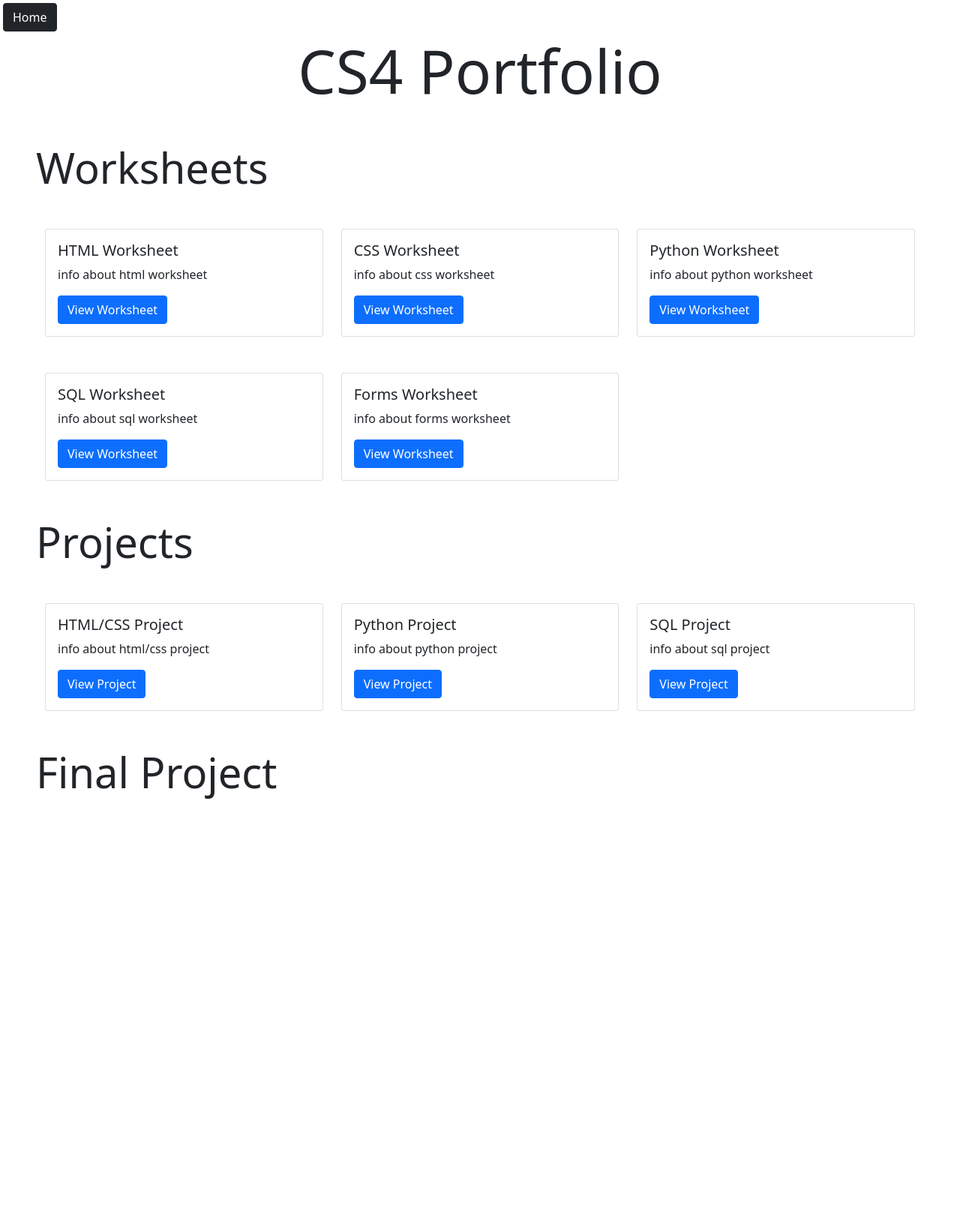
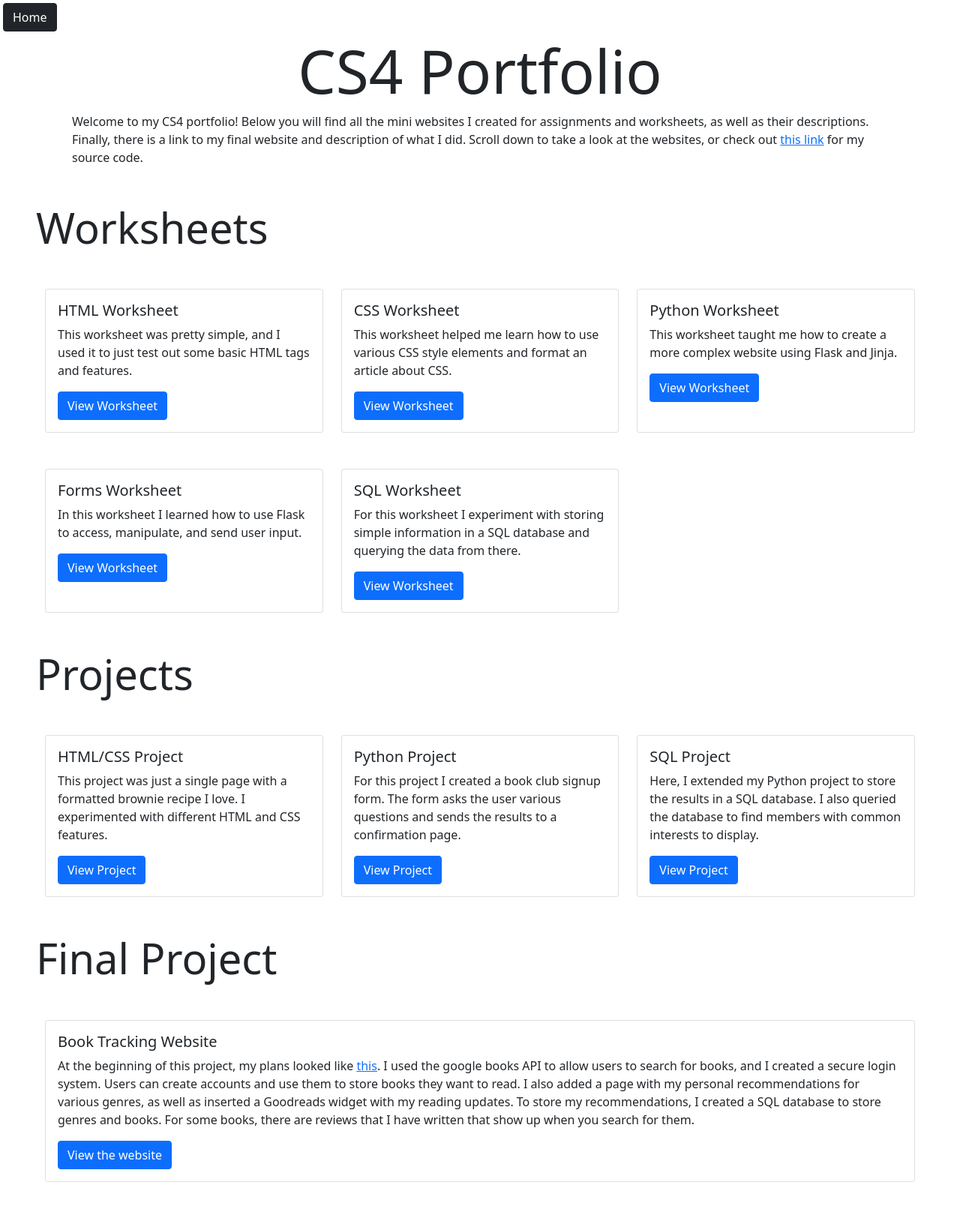
Before and after one commit to BillieEyelash/CS50, a Flask app: page / in a window 1280 px wide. Shown: the whole page at 75% size. Before the commit the page ends 1065 px from the top, so only its background shows below. Run offline with Flask 2, Linux system fonts and the light colour scheme; some libraries are stand-ins or nearby versions.

Commit message:
final project section

```diff
--- a/FinalProject/templates/index.html
+++ b/FinalProject/templates/index.html
@@ -6,33 +6,34 @@
 {% endblock %}
 
 {% block body %}
-<!--TODO: INTRO-->
   <h1 class="d-flex justify-content-center display-1">CS4 Portfolio</h1>
+  <p class="mx-5 px-5">Welcome to my CS4 portfolio! Below you will find all the mini websites I created for assignments and worksheets, as well as their descriptions. Finally, there is a link to my final website and description of what I did. Scroll down to take a look at the websites, or check out <a href="https://github.com/riatalwar/CS4F2021" target="_blank">this link</a> for my source code.</p>
+
   <h2 class="display-4 m-5">Worksheets</h2>
   <div class="row m-5">
-    <div class="col-sm-4">
+    <div class="col-sm-4 d-flex align-items-stretch">
       <div class="card">
         <div class="card-body">
           <h5 class="card-title">HTML Worksheet</h5>
-          <p class="card-text">info about html worksheet</p>
+          <p class="card-text">This worksheet was pretty simple, and I used it to just test out some basic HTML tags and features.</p>
           <a href="HTMLWorksheet" class="btn btn-primary">View Worksheet</a>
         </div>
       </div>
     </div>
-    <div class="col-sm-4">
+    <div class="col-sm-4 d-flex align-items-stretch">
       <div class="card">
         <div class="card-body">
           <h5 class="card-title">CSS Worksheet</h5>
-          <p class="card-text">info about css worksheet</p>
+          <p class="card-text">This worksheet helped me learn how to use various CSS style elements and format an article about CSS.</p>
           <a href="CSSWorksheet" class="btn btn-primary">View Worksheet</a>
         </div>
       </div>
     </div>
-    <div class="col-sm-4">
+    <div class="col-sm-4 d-flex align-items-stretch">
       <div class="card">
         <div class="card-body">
           <h5 class="card-title">Python Worksheet</h5>
-          <p class="card-text">info about python worksheet</p>
+          <p class="card-text">This worksheet taught me how to create a more complex website using Flask and Jinja.</p>
           <a href="PythonWorksheet" class="btn btn-primary">View Worksheet</a>
         </div>
       </div>
@@ -40,21 +41,21 @@
   </div>
 
   <div class="row m-5">
-    <div class="col-sm-4">
+    <div class="col-sm-4 d-flex align-items-stretch">
+      <div class="card">
+        <div class="card-body">
+          <h5 class="card-title">Forms Worksheet</h5>
+          <p class="card-text">In this worksheet I learned how to use Flask to access, manipulate, and send user input.</p>
+          <a href="FormsWorksheet" class="btn btn-primary">View Worksheet</a>
+        </div>
+      </div>
+    </div>
+    <div class="col-sm-4 d-flex align-items-stretch">
       <div class="card">
         <div class="card-body">
           <h5 class="card-title">SQL Worksheet</h5>
-          <p class="card-text">info about sql worksheet</p>
+          <p class="card-text">For this worksheet I experiment with storing simple information in a SQL database and querying the data from there.</p>
           <a href="SQLWorksheet" class="btn btn-primary">View Worksheet</a>
-        </div>
-      </div>
-    </div>
-    <div class="col-sm-4">
-      <div class="card">
-        <div class="card-body">
-          <h5 class="card-title">Forms Worksheet</h5>
-          <p class="card-text">info about forms worksheet</p>
-          <a href="FormsWorksheet" class="btn btn-primary">View Worksheet</a>
         </div>
       </div>
     </div>
@@ -62,29 +63,29 @@
 
   <h2 class="display-4 m-5">Projects</h2>
   <div class="row m-5">
-    <div class="col-sm-4">
+    <div class="col-sm-4 d-flex align-items-stretch">
       <div class="card">
         <div class="card-body">
           <h5 class="card-title">HTML/CSS Project</h5>
-          <p class="card-text">info about html/css project</p>
+          <p class="card-text">This project was just a single page with a formatted brownie recipe I love. I experimented with different HTML and CSS features.</p>
           <a href="HTMLCSSProject" class="btn btn-primary">View Project</a>
         </div>
       </div>
     </div>
-    <div class="col-sm-4">
+    <div class="col-sm-4 d-flex align-items-stretch">
       <div class="card">
         <div class="card-body">
           <h5 class="card-title">Python Project</h5>
-          <p class="card-text">info about python project</p>
-          <a href="PythonProject" class="btn btn-primary">View Project</a>
+          <p class="card-text">For this project I created a book club signup form. The form asks the user various questions and sends the results to a confirmation page.</p>
+          <a href="PythonProject" class="btn btn-primary align-self-baseline">View Project</a>
         </div>
       </div>
     </div>
-    <div class="col-sm-4">
+    <div class="col-sm-4 d-flex align-items-stretch">
       <div class="card">
         <div class="card-body">
           <h5 class="card-title">SQL Project</h5>
-          <p class="card-text">info about sql project</p>
+          <p class="card-text">Here, I extended my Python project to store the results in a SQL database. I also queried the database to find members with common interests to display.</p>
           <a href="SQLProject" class="btn btn-primary">View Project</a>
         </div>
       </div>
@@ -92,5 +93,15 @@
   </div>
 
   <h2 class="display-4 m-5">Final Project</h2>
-  <!--TODO: add section for final projext, just link to external site-->
+  <div class="row m-5">
+    <div class="col-sm-12">
+      <div class="card">
+        <div class="card-body">
+          <h5 class="card-title">Book Tracking Website</h5>
+          <p class="card-text">At the beginning of this project, my plans looked like <a href="https://drive.google.com/file/d/19o94QMmxBln2ArhT9PhR2ce4u_5K4NrQ/view?usp=sharing" target="_blank">this</a>. I used the google books API to allow users to search for books, and I created a secure login system. Users can create accounts and use them to store books they want to read. I also added a page with my personal recommendations for various genres, as well as inserted a Goodreads widget with my reading updates. To store my recommendations, I created a SQL database to store genres and books. For some books, there are reviews that I have written that show up when you search for them.</p>
+          <a href="http://www.2122.lakeside-cs.org/RiaTalwar/FinalProject/" target="_blank" class="btn btn-primary">View the website</a>
+        </div>
+      </div>
+    </div>
+  </div>
 {% endblock %}
```
